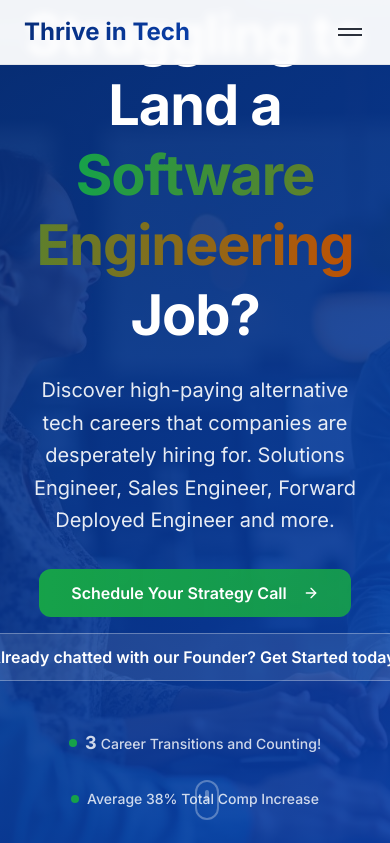
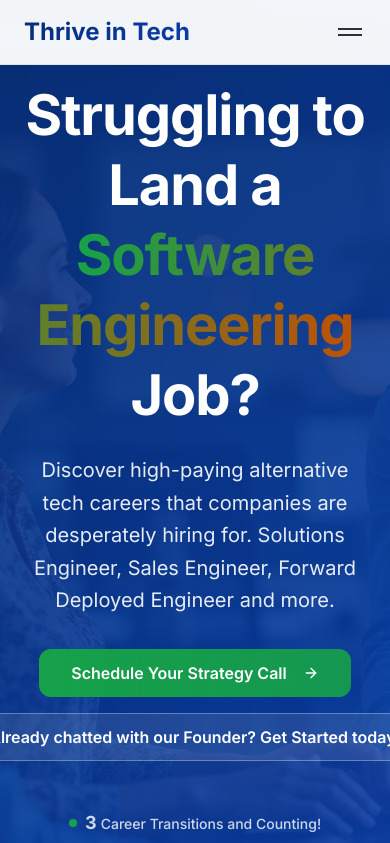
Before and after one commit to MidnightCoder06/career-coach-landing-page, a Next.js app: page / in a window 390 px wide. Shown: the top 843 px of the page. Built offline with nearby package versions, Linux system fonts and the light colour scheme.

Commit message:
mobile fix attempt

```diff
--- a/src/components/sections/HeroSection.tsx
+++ b/src/components/sections/HeroSection.tsx
@@ -21,7 +21,7 @@
     return () => clearTimeout(timer);
   }, [count]);
   return (
-    <section className="relative min-h-screen flex items-center justify-center overflow-hidden">
+    <section className="relative min-h-screen flex items-center justify-center overflow-hidden pt-20 md:pt-0">
       {/* Background with Overlay */}
       <div className="absolute inset-0 z-0">
         <Image
```
